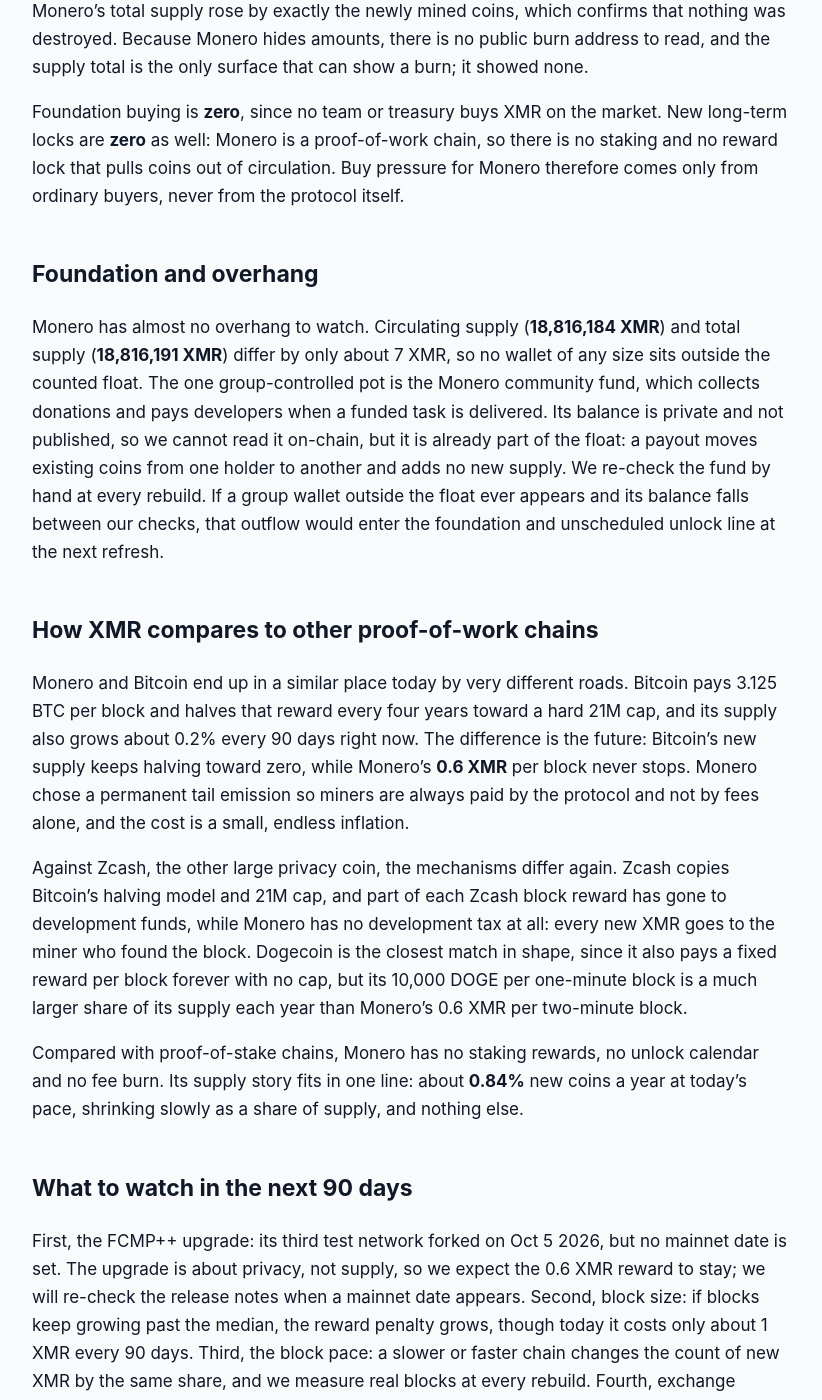
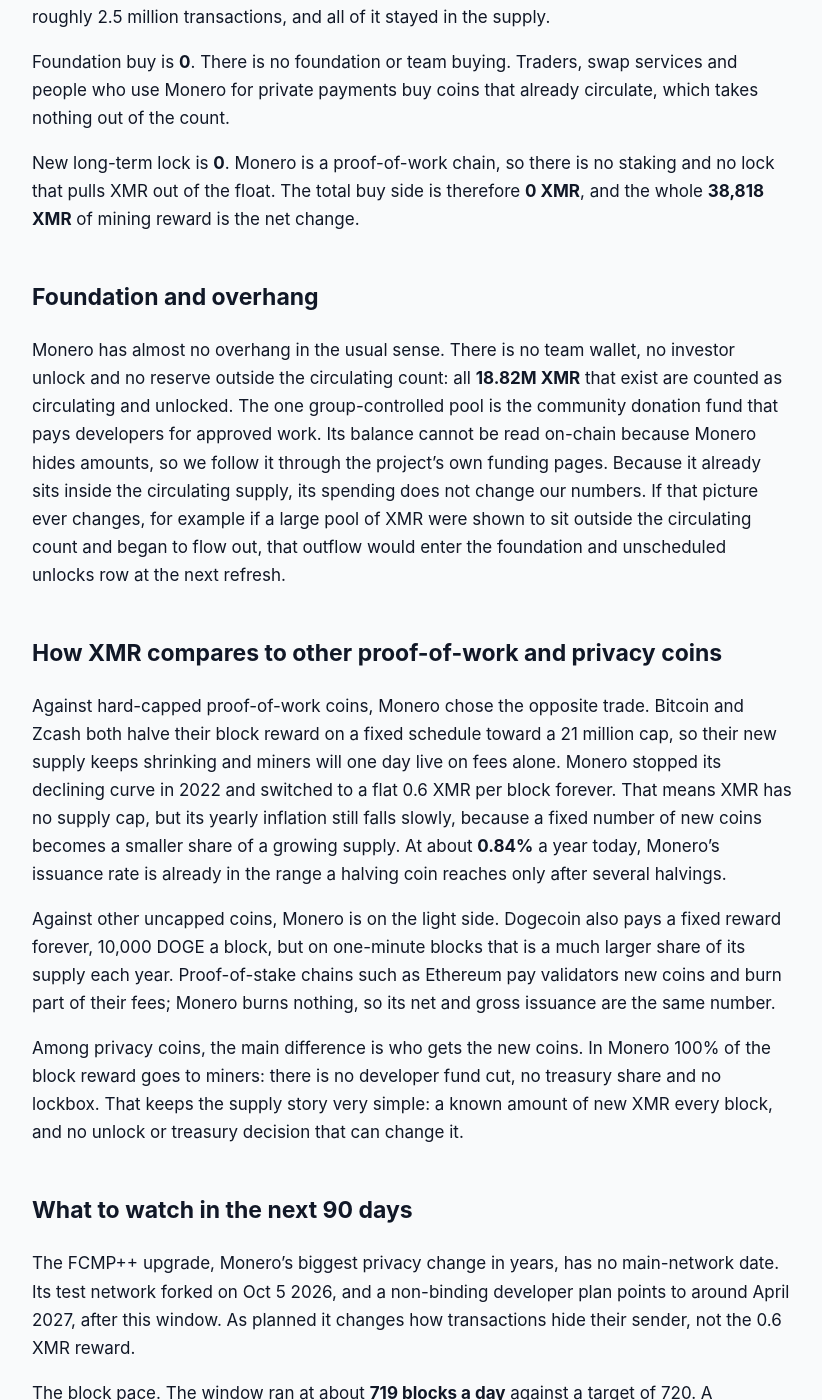
Before and after one commit to jeevansongmy-spec/mrnasdog-articles, a Jekyll site: the page built from crypto/xmr-pressure-framework.md, in a window 1280 px wide and 1400 px high, scrolled down 1559 px. Shown: the whole window, without its empty margins (228-1050 px from the left). Built offline with Jekyll 4.4.1, drawn with Linux system fonts in a browser that asks for light colours; some of the changed text lies outside the part shown.

Commit message:
publish: crypto/xmr-pressure-framework

```diff
--- a/crypto/xmr-pressure-framework.md
+++ b/crypto/xmr-pressure-framework.md
@@ -1,6 +1,6 @@
 ---
 title:         "XMR Inflation Analysis · October 2026 · Mixed flows · supply roughly steady"
-description:   "XMR supply grows slowly: a fixed 0.6 XMR per block made 38,812 new XMR in 90 days, +0.21% net, with no burn, no vesting and no cap. Same pace expected."
+description:   "XMR supply grows slowly: a fixed 0.6 XMR per block made 38,818 new XMR in 90 days, +0.21% net, with no burn, no vesting and no cap. Same pace expected."
 canonical_url: "https://mrnasdog.com/research/xmr/inflation"
 tags:          ["crypto", "xmr", "monero", "privacy"]
 published:     true
@@ -12,44 +12,58 @@ Looking for the buy-or-sell answer? It is on the XMR coin page, with demand and
 
 # XMR Inflation Analysis · October 2026 · Mixed flows · supply roughly steady
 
-Monero (XMR) is mildly inflationary and fully predictable: the protocol pays miners a fixed **0.6 XMR** per block, which created **38,812 XMR** between Jul 13 2026 and Oct 11 2026, while nothing at all removed XMR from supply. That is **+0.21%** of the **18.82M XMR** in circulation over 90 days, the same rate is expected for the next 90 days, and our independent monitor reads **+0.21%** too. Monero has no supply cap, but its tail emission is a flat number of coins, so the yearly rate keeps falling slowly as supply grows.
+Monero (XMR) is mildly inflationary by design, at a steady and predictable pace. Between Jul 23 and Oct 21 2026 Monero miners received **38,818 new XMR**, and nothing was burned, bought back or locked, so XMR supply grew **+0.21%** in 90 days, with the same **+0.21%** expected over the next 90 days. Monero has no premine, no vesting and no team treasury; its only new supply is a fixed 0.6 XMR tail emission per block that never ends, about **0.84%** a year today and a little less every year as the supply grows.
 
 ## The verdict, in one paragraph
 
-Over the last 90 days the MrNasDog Pressure Framework counts **38,812 XMR** of new supply and **0 XMR** removed, a net change of **+0.21%** of circulating supply. The monitor, which measures the same window from market data, reads **+0.21%** (exactly +0.2084% against our +0.2063%), a gap of **0.002 percentage points**, far inside our 0.5-point tolerance, so no warning chip is shown. The next 90 days project the same **+0.21%**, because the Monero block reward does not change and no mainnet upgrade is scheduled. Put simply: Monero is a quiet tail-emission chain, inflationary by a small, fixed amount, with no unlocks and no burn.
+We put Monero's net supply change at **+0.21%** over the last 90 days and **+0.21%** over the next 90 days. Other supply trackers show **+0.21%** for the same period, a difference of about **0.004** percentage points, so there is no data conflict to flag and no warning on the page. The sell side is **38,818 XMR** of mining reward on a circulating supply of **18.82M XMR**; the buy side is zero. In one line: XMR is a quiet tail-emission chain, with a small, fixed and fully public flow of new coins to miners and nothing else.
 
 ## Sell pressure: where new XMR comes from
 
-Protocol inflation is the only source of new Monero. Since 2022 the block reward has sat on its permanent floor, the tail emission of **0.6 XMR** per block, with no end date. In the 90-day window the Monero chain produced **64,689 blocks**, one every 120.2 seconds on average, slightly slower than the 2-minute target. Because the reward is paid per block and nothing in the protocol corrects for a slow chain, we count real blocks rather than the 64,800 the target implies: 64,689 × 0.6 gives 38,813.4 XMR.
+Protocol inflation is the only live row. Since its main emission curve ran out in 2022, Monero pays every block a fixed tail emission of 0.6 XMR. Between Jul 23 and Oct 21 2026 the Monero chain added **64,699 blocks**, slightly fewer than the 64,800 its two-minute target would give, so miners received **38,818 XMR**, about **431 XMR a day**. Monero trims the reward of an unusually heavy block, and 4,919 such blocks in the window held back just **1.2 XMR** that was never created. Miners usually sell a large share of this reward to pay for power and hardware.
 
-One small detail lowers that figure. A Monero block heavier than the recent median earns a reduced reward, and the coins it gives up are simply never created. In this window **4,772 blocks** were heavier than the 300,000-unit median, the largest at 456,144, and together they gave up about **1 XMR**. That leaves **38,812 XMR** of protocol inflation, about 431 XMR a day. Miners also collected about 685 XMR in transaction fees, but fees are existing coins changing hands, not new supply.
+Vesting unlocks are **0**. Monero launched in April 2014 as a fair launch, with no premine and no allocation for founders, a company or investors, so there is no unlock calendar at all. Every XMR in existence was mined.
 
-Vesting unlocks are **zero**. Monero launched in April 2014 with no premine, no token sale and no team or investor allocation, so there is no vesting calendar and no cliff. Foundation and unscheduled unlocks are also **zero**: there is no foundation treasury holding coins outside the float. Long-term locked or bankruptcy supply is **zero** too: no court estate, trustee or long lock is releasing Monero.
+Foundation and unscheduled unlocks are **0**. Monero has no foundation treasury. Its developers are paid from a community donation fund, and that fund's balance is private like every other Monero balance. Whatever it holds already counts as circulating, so a payout from it moves existing coins and adds no new XMR.
+
+Long-term locked or bankruptcy supply is **0**. No exchange estate, court or trustee holds a pile of XMR waiting to be released, and every XMR already counts as circulating.
 
 ## Buy pressure: where new XMR goes
 
-Nothing on the buy side removes Monero from supply. There is no programmatic buyback, because there is no company, treasury or fee share behind XMR that could buy coins back. The protocol fee burn is **zero**: every fee goes to the miner who includes the transaction, and Monero's total supply rose by exactly the newly mined coins, which confirms that nothing was destroyed. Because Monero hides amounts, there is no public burn address to read, and the supply total is the only surface that can show a burn; it showed none.
+Programmatic buyback is **0**. No contract, company or treasury buys XMR back for the Monero network, and the protocol has no revenue that could fund one.
 
-Foundation buying is **zero**, since no team or treasury buys XMR on the market. New long-term locks are **zero** as well: Monero is a proof-of-work chain, so there is no staking and no reward lock that pulls coins out of circulation. Buy pressure for Monero therefore comes only from ordinary buyers, never from the protocol itself.
+Protocol fee burn is **0**. Unlike chains with a base-fee burn, Monero sends every transaction fee to the miner who finds the block. Fees came to about **678 XMR** in these 90 days across roughly 2.5 million transactions, and all of it stayed in the supply.
+
+Foundation buy is **0**. There is no foundation or team buying. Traders, swap services and people who use Monero for private payments buy coins that already circulate, which takes nothing out of the count.
+
+New long-term lock is **0**. Monero is a proof-of-work chain, so there is no staking and no lock that pulls XMR out of the float. The total buy side is therefore **0 XMR**, and the whole **38,818 XMR** of mining reward is the net change.
 
 ## Foundation and overhang
 
-Monero has almost no overhang to watch. Circulating supply (**18,816,184 XMR**) and total supply (**18,816,191 XMR**) differ by only about 7 XMR, so no wallet of any size sits outside the counted float. The one group-controlled pot is the Monero community fund, which collects donations and pays developers when a funded task is delivered. Its balance is private and not published, so we cannot read it on-chain, but it is already part of the float: a payout moves existing coins from one holder to another and adds no new supply. We re-check the fund by hand at every rebuild. If a group wallet outside the float ever appears and its balance falls between our checks, that outflow would enter the foundation and unscheduled unlock line at the next refresh.
+Monero has almost no overhang in the usual sense. There is no team wallet, no investor unlock and no reserve outside the circulating count: all **18.82M XMR** that exist are counted as circulating and unlocked. The one group-controlled pool is the community donation fund that pays developers for approved work. Its balance cannot be read on-chain because Monero hides amounts, so we follow it through the project's own funding pages. Because it already sits inside the circulating supply, its spending does not change our numbers. If that picture ever changes, for example if a large pool of XMR were shown to sit outside the circulating count and began to flow out, that outflow would enter the foundation and unscheduled unlocks row at the next refresh.
 
-## How XMR compares to other proof-of-work chains
+## How XMR compares to other proof-of-work and privacy coins
 
-Monero and Bitcoin end up in a similar place today by very different roads. Bitcoin pays 3.125 BTC per block and halves that reward every four years toward a hard 21M cap, and its supply also grows about 0.2% every 90 days right now. The difference is the future: Bitcoin's new supply keeps halving toward zero, while Monero's **0.6 XMR** per block never stops. Monero chose a permanent tail emission so miners are always paid by the protocol and not by fees alone, and the cost is a small, endless inflation.
+Against hard-capped proof-of-work coins, Monero chose the opposite trade. Bitcoin and Zcash both halve their block reward on a fixed schedule toward a 21 million cap, so their new supply keeps shrinking and miners will one day live on fees alone. Monero stopped its declining curve in 2022 and switched to a flat 0.6 XMR per block forever. That means XMR has no supply cap, but its yearly inflation still falls slowly, because a fixed number of new coins becomes a smaller share of a growing supply. At about **0.84%** a year today, Monero's issuance rate is already in the range a halving coin reaches only after several halvings.
 
-Against Zcash, the other large privacy coin, the mechanisms differ again. Zcash copies Bitcoin's halving model and 21M cap, and part of each Zcash block reward has gone to development funds, while Monero has no development tax at all: every new XMR goes to the miner who found the block. Dogecoin is the closest match in shape, since it also pays a fixed reward per block forever with no cap, but its 10,000 DOGE per one-minute block is a much larger share of its supply each year than Monero's 0.6 XMR per two-minute block.
+Against other uncapped coins, Monero is on the light side. Dogecoin also pays a fixed reward forever, 10,000 DOGE a block, but on one-minute blocks that is a much larger share of its supply each year. Proof-of-stake chains such as Ethereum pay validators new coins and burn part of their fees; Monero burns nothing, so its net and gross issuance are the same number.
 
-Compared with proof-of-stake chains, Monero has no staking rewards, no unlock calendar and no fee burn. Its supply story fits in one line: about **0.84%** new coins a year at today's pace, shrinking slowly as a share of supply, and nothing else.
+Among privacy coins, the main difference is who gets the new coins. In Monero 100% of the block reward goes to miners: there is no developer fund cut, no treasury share and no lockbox. That keeps the supply story very simple: a known amount of new XMR every block, and no unlock or treasury decision that can change it.
 
 ## What to watch in the next 90 days
 
-First, the FCMP++ upgrade: its third test network forked on Oct 5 2026, but no mainnet date is set. The upgrade is about privacy, not supply, so we expect the 0.6 XMR reward to stay; we will re-check the release notes when a mainnet date appears. Second, block size: if blocks keep growing past the median, the reward penalty grows, though today it costs only about 1 XMR every 90 days. Third, the block pace: a slower or faster chain changes the count of new XMR by the same share, and we measure real blocks at every rebuild. Fourth, exchange access: from Jul 10 2027, EU rules bar regulated crypto firms from handling privacy coins, which matters for who can buy XMR but does not change its supply. Our next full re-check is expected around Jan 9 2027 at the latest.
+The FCMP++ upgrade, Monero's biggest privacy change in years, has no main-network date. Its test network forked on Oct 5 2026, and a non-binding developer plan points to around April 2027, after this window. As planned it changes how transactions hide their sender, not the 0.6 XMR reward.
+
+The block pace. The window ran at about **719 blocks a day** against a target of 720. A sustained change in pace moves the real issuance slightly, and we check it again at each review.
+
+Mining security. A large mining pool briefly claimed a majority of Monero's mining power in 2025, and developers have since discussed changes to the mining rules. A change there could alter how blocks are made, but no proposal on the table changes the reward.
+
+Software releases. Monero 0.18.5.4 shipped on Oct 16 2026 as a small bug-fix release with no change to the rules. Any release that schedules a hard fork will be the first sign of a rule change.
+
+Exchange access. From Jul 10 2027, regulated crypto firms in the European Union may no longer handle privacy coins such as XMR. That affects who can buy XMR, not how many XMR exist.
 
 ## Summary
 
-Monero (XMR) grew its supply by **+0.21%** over the 90 days to Oct 11 2026, from a fixed tail emission of **0.6 XMR** per block that created **38,812 XMR**, with nothing burned, bought back or locked, and the monitor agrees at **+0.21%**. There are no unlocks, no team allocation and no treasury outside the float, so the only supply risk is the steady mining reward itself. Monero has no cap, but because the reward is a flat number of coins, its yearly inflation rate keeps falling slowly, from about 0.84% today.
+Monero (XMR) grows its supply by a fixed 0.6 XMR per block forever, which came to **38,818 new XMR**, or **+0.21%**, between Jul 23 and Oct 21 2026, with the same **+0.21%** expected over the next 90 days. Nothing is burned, bought back, staked or locked, and there is no premine, vesting or team treasury, so mining reward is the whole story. The main risk on the supply side is low: the reward is set in the protocol and the next upgrade does not touch it. XMR has no cap, but its yearly inflation, about **0.84%** today, keeps edging down as the supply grows.
 
-*MrNasDog Pressure Framework analysis of XMR, Metric 1 — Inflation. Data + explanation only. Not financial advice. Checked Oct 11 2026.*
+*MrNasDog Pressure Framework analysis of XMR, Metric 1 — Inflation. Data + explanation only. Not financial advice. Checked Oct 21 2026.*
```
